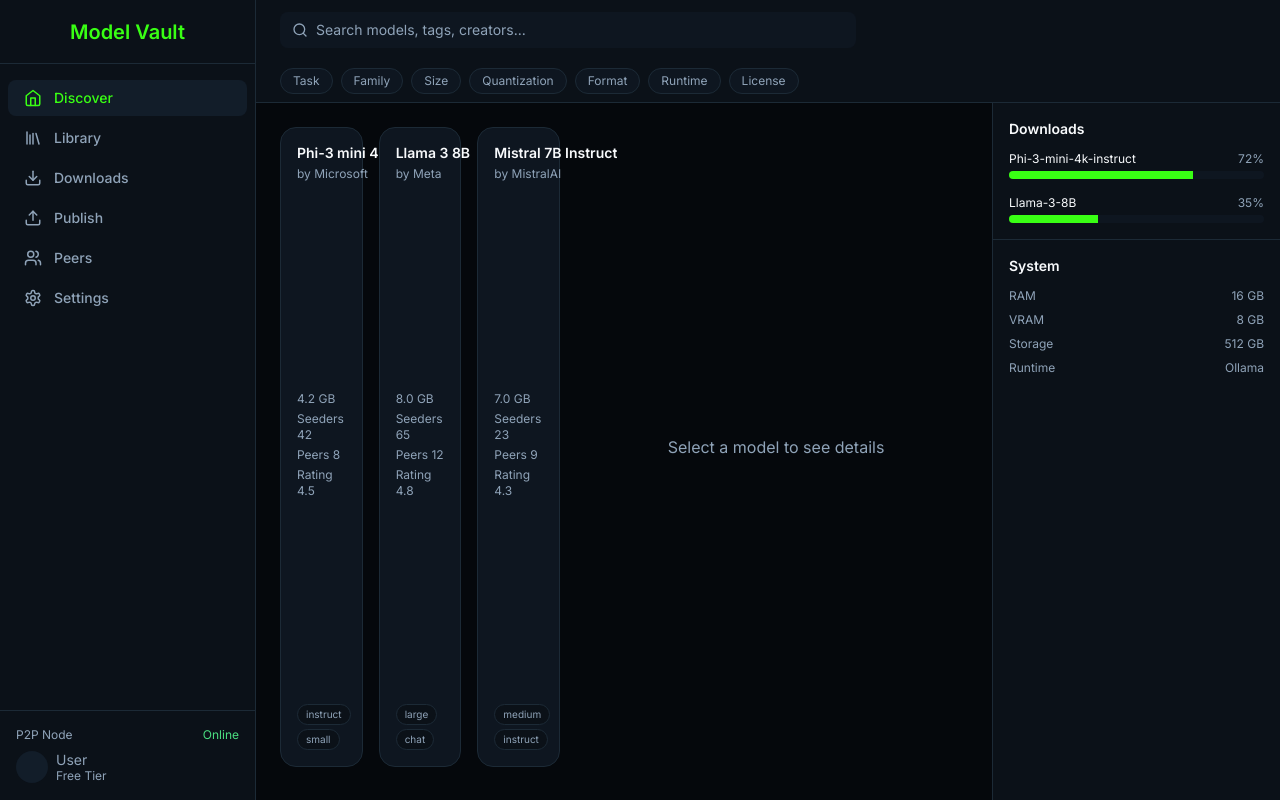
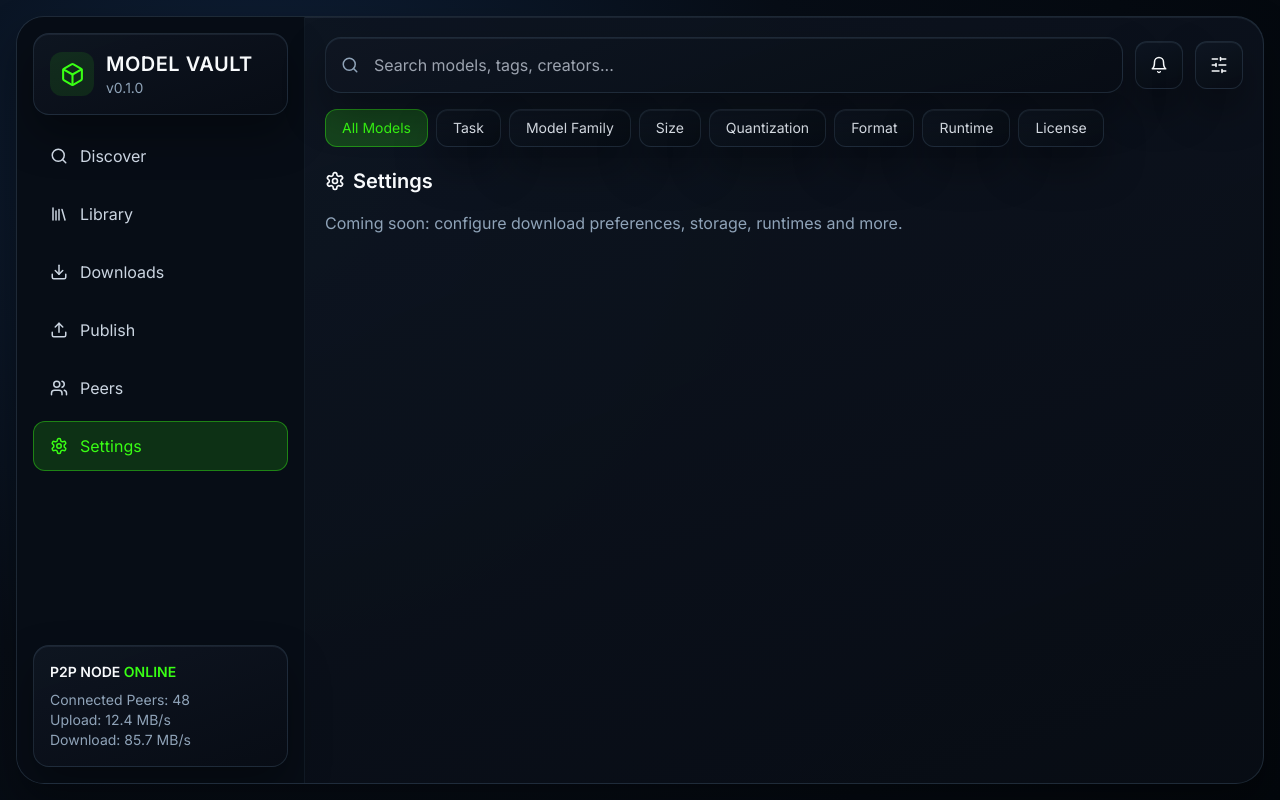
Before and after one commit to HiveForensics-AI/model-vault-desktop, a React (Vite) app: page /#/settings in a window 1280 px wide. Built offline with nearby package versions, Linux system fonts and the light colour scheme.

Commit message:
Redesign desktop UI to match reference dark dashboard

```diff
--- a/src/components/layout/AppShell.tsx
+++ b/src/components/layout/AppShell.tsx
@@ -3,27 +3,17 @@
 import TopSearchBar from './TopSearchBar';
 import RightPanel from './RightPanel';
 
-/**
- * AppShell composes the overall layout of the application. It displays a
- * persistent sidebar on the left, a top search bar, the main content in
- * the middle, and an optional right panel for downloads/system info. The
- * layout is responsive and collapses the right panel on smaller screens.
- */
 export default function AppShell({ children }: { children: React.ReactNode }) {
   return (
-    <div className="flex h-screen w-screen overflow-hidden text-text">
-      {/* Sidebar */}
-      <Sidebar />
-      {/* Main column: top search + content + right panel */}
-      <div className="flex flex-col flex-1 bg-bg">
-        {/* Top search bar */}
-        <TopSearchBar />
-        {/* Main content area with scroll */}
-        <div className="flex flex-1 overflow-hidden">
-          {/* Page content scroll area */}
-          <main className="flex-1 overflow-y-auto p-6">{children}</main>
-          {/* Right activity panel: hidden on small screens */}
-          <RightPanel />
+    <div className="h-screen w-screen overflow-hidden bg-transparent text-text p-4">
+      <div className="glass h-full w-full rounded-[28px] overflow-hidden flex">
+        <Sidebar />
+        <div className="flex flex-col flex-1 min-w-0">
+          <TopSearchBar />
+          <div className="flex flex-1 min-h-0">
+            <main className="flex-1 overflow-y-auto p-5">{children}</main>
+            <RightPanel />
+          </div>
         </div>
       </div>
     </div>
--- a/src/components/layout/RightPanel.tsx
+++ b/src/components/layout/RightPanel.tsx
@@ -1,67 +1,23 @@
 import React from 'react';
 
-/**
- * RightPanel renders the download queue and system overview. It sits
- * alongside the main content on large screens and collapses on smaller
- * breakpoints (hidden via CSS). For this prototype, content is static.
- */
 export default function RightPanel() {
-  // Placeholder data for downloads queue
-  const downloads = [
-    {
-      id: '1',
-      name: 'Phi-3-mini-4k-instruct',
-      progress: 0.72,
-    },
-    {
-      id: '2',
-      name: 'Llama-3-8B',
-      progress: 0.35,
-    },
-  ];
   return (
-    <aside className="hidden xl:flex flex-col w-72 border-l border-border bg-panel">
-      {/* Downloads section */}
-      <div className="p-4 border-b border-border">
-          <h3 className="text-sm font-semibold mb-3">Downloads</h3>
-          <div className="space-y-4">
-            {downloads.map((item) => (
-              <div key={item.id} className="space-y-1">
-                <div className="flex justify-between text-xs">
-                  <span className="truncate w-40" title={item.name}>{item.name}</span>
-                  <span className="text-muted">{Math.round(item.progress * 100)}%</span>
-                </div>
-                <div className="w-full h-2 bg-card rounded-full overflow-hidden">
-                  <div
-                    className="h-full bg-primary"
-                    style={{ width: `${item.progress * 100}%` }}
-                  />
-                </div>
+    <aside className="hidden 2xl:flex w-[360px] p-5 border-l border-border/40 bg-[#070d16] overflow-y-auto">
+      <div className="w-full space-y-4">
+        <section className="glass rounded-2xl p-4">
+          <h3 className="font-semibold mb-3">DOWNLOADS</h3>
+          <div className="space-y-3 text-sm">
+            {['Coding Mistral 7B Q4', 'DeepSeek Coder 6.7B', 'Qwen2 7B Instruct Q5'].map((n, i) => (
+              <div key={n} className="rounded-xl bg-slate-900/60 p-3 border border-border/40">
+                <p>{n}</p><p className="text-muted text-xs mt-1">{[68, 32, 0][i]}%</p>
               </div>
             ))}
           </div>
-      </div>
-      {/* System overview section */}
-      <div className="p-4">
-        <h3 className="text-sm font-semibold mb-3">System</h3>
-        <ul className="space-y-2 text-xs text-muted">
-          <li className="flex justify-between">
-            <span>RAM</span>
-            <span>16 GB</span>
-          </li>
-          <li className="flex justify-between">
-            <span>VRAM</span>
-            <span>8 GB</span>
-          </li>
-          <li className="flex justify-between">
-            <span>Storage</span>
-            <span>512 GB</span>
-          </li>
-          <li className="flex justify-between">
-            <span>Runtime</span>
-            <span>Ollama</span>
-          </li>
-        </ul>
+        </section>
+        <section className="glass rounded-2xl p-4">
+          <h3 className="font-semibold mb-3">SYSTEM OVERVIEW</h3>
+          <div className="grid grid-cols-2 gap-3 text-sm"><div>CPU 18%</div><div>RAM 42%</div><div>VRAM 34%</div><div>Storage 23%</div></div>
+        </section>
       </div>
     </aside>
   );
--- a/src/components/layout/Sidebar.tsx
+++ b/src/components/layout/Sidebar.tsx
@@ -1,11 +1,9 @@
 import React from 'react';
-import { NavLink, useLocation } from 'react-router-dom';
-import { Home, Library, Download, Upload, Users, Settings } from 'lucide-react';
+import { NavLink } from 'react-router-dom';
+import { Search, Library, Download, Upload, Users, Settings, Box } from 'lucide-react';
 
-// Define navigation items with labels, icons and target paths. Using a
-// separate constant makes it easy to map over items and add new ones.
 const navItems = [
-  { label: 'Discover', path: '/', icon: Home },
+  { label: 'Discover', path: '/', icon: Search },
   { label: 'Library', path: '/library', icon: Library },
   { label: 'Downloads', path: '/downloads', icon: Download },
   { label: 'Publish', path: '/publish', icon: Upload },
@@ -14,47 +12,22 @@
 ];
 
 export default function Sidebar() {
-  const location = useLocation();
   return (
-    <aside className="hidden lg:flex flex-col w-64 h-full border-r border-border bg-panel">
-      <div className="flex items-center justify-center h-16 border-b border-border">
-        <span className="text-xl font-semibold text-primary">Model Vault</span>
+    <aside className="hidden lg:flex w-72 border-r border-border/50 p-4 flex-col gap-4 bg-[#070d16]">
+      <div className="glass rounded-2xl p-4 flex items-center gap-3">
+        <div className="h-11 w-11 rounded-xl bg-primary/10 text-primary grid place-items-center"><Box size={25} /></div>
+        <div><p className="font-semibold tracking-wide text-xl">MODEL VAULT</p><p className="text-muted text-sm">v0.1.0</p></div>
       </div>
-      <nav className="flex-1 py-4 px-2 space-y-1 overflow-y-auto">
-        {navItems.map((item) => {
-          const Icon = item.icon;
-          const isActive = location.pathname === item.path;
-          return (
-            <NavLink
-              key={item.path}
-              to={item.path}
-              className={({ isActive }) =>
-                `flex items-center gap-3 px-4 py-2 rounded-lg text-sm font-medium transition-colors ${
-                  isActive
-                    ? 'bg-cardHover text-primary'
-                    : 'text-muted hover:bg-cardHover hover:text-primary'
-                }`
-              }
-            >
-              <Icon size={18} />
-              <span>{item.label}</span>
-            </NavLink>
-          );
-        })}
+      <nav className="space-y-2">
+        {navItems.map(({ icon: Icon, ...item }) => (
+          <NavLink key={item.path} to={item.path} className={({ isActive }) => `flex items-center gap-3 px-4 py-3 rounded-xl border transition ${isActive ? 'bg-primary/15 border-primary/40 text-primary' : 'border-transparent text-slate-300 hover:bg-slate-800/40'}`}>
+            <Icon size={18} />{item.label}
+          </NavLink>
+        ))}
       </nav>
-      {/* Bottom status section */}
-      <div className="p-4 border-t border-border space-y-2">
-        <div className="flex items-center justify-between text-xs text-muted">
-          <span>P2P Node</span>
-          <span className="text-green-400">Online</span>
-        </div>
-        <div className="flex items-center gap-2 text-sm text-muted">
-          <div className="h-8 w-8 rounded-full bg-cardHover" />
-          <div>
-            <p className="leading-tight">User</p>
-            <p className="text-xs text-muted">Free Tier</p>
-          </div>
-        </div>
+      <div className="mt-auto glass rounded-2xl p-4 text-sm text-muted">
+        <p className="text-text font-semibold mb-2">P2P NODE <span className="text-primary">ONLINE</span></p>
+        <p>Connected Peers: 48</p><p>Upload: 12.4 MB/s</p><p>Download: 85.7 MB/s</p>
       </div>
     </aside>
   );
--- a/src/components/layout/TopSearchBar.tsx
+++ b/src/components/layout/TopSearchBar.tsx
@@ -1,50 +1,20 @@
 import React from 'react';
-import { Search } from 'lucide-react';
+import { Search, Bell, SlidersHorizontal } from 'lucide-react';
 
-/**
- * TopSearchBar displays a global search field and a row of filter pills. The
- * component does not manage state directly; parent pages can hook into
- * onChange or use Zustand stores for search and filter values. It still
- * provides a responsive layout that collapses elegantly on smaller
- * screens.
- */
 export default function TopSearchBar() {
-  const filters = [
-    'Task',
-    'Family',
-    'Size',
-    'Quantization',
-    'Format',
-    'Runtime',
-    'License',
-  ];
+  const filters = ['All Models', 'Task', 'Model Family', 'Size', 'Quantization', 'Format', 'Runtime', 'License'];
   return (
-    <div className="border-b border-border bg-panel">
-      <div className="flex items-center gap-4 px-6 py-3">
-        {/* Search box */}
-        <div className="relative flex-1 max-w-xl">
-          <Search
-            size={16}
-            className="absolute left-3 top-1/2 -translate-y-1/2 text-muted"
-          />
-          <input
-            type="text"
-            placeholder="Search models, tags, creators..."
-            className="w-full bg-card rounded-lg py-2 pl-9 pr-3 text-sm text-text placeholder-muted focus:outline-none focus:ring-2 focus:ring-primary/50"
-          />
+    <div className="px-5 pt-5">
+      <div className="flex items-center gap-3">
+        <div className="relative flex-1">
+          <Search size={18} className="absolute left-4 top-1/2 -translate-y-1/2 text-muted" />
+          <input className="w-full h-14 rounded-2xl glass pl-12 pr-4 text-base" placeholder="Search models, tags, creators..." />
         </div>
-        {/* Optional action buttons can be added here */}
+        <button className="glass h-12 w-12 rounded-xl grid place-items-center"><Bell size={18} /></button>
+        <button className="glass h-12 w-12 rounded-xl grid place-items-center"><SlidersHorizontal size={18} /></button>
       </div>
-      {/* Filter pills */}
-      <div className="flex flex-wrap items-center gap-2 px-6 py-2">
-        {filters.map((filter) => (
-          <button
-            key={filter}
-            className="px-3 py-1 text-xs rounded-full bg-card hover:bg-cardHover border border-border text-muted hover:text-primary transition-colors"
-          >
-            {filter}
-          </button>
-        ))}
+      <div className="flex flex-wrap gap-2 mt-4">
+        {filters.map((f, i) => <button key={f} className={`px-4 py-2 rounded-xl border text-sm ${i === 0 ? 'bg-primary/20 border-primary/40 text-primary' : 'glass border-border/30 text-slate-200'}`}>{f}</button>)}
       </div>
     </div>
   );
--- a/src/index.css
+++ b/src/index.css
@@ -2,10 +2,28 @@
 @tailwind components;
 @tailwind utilities;
 
-/* Apply our custom fonts globally. */
+:root {
+  color-scheme: dark;
+}
+
 body {
   font-family: 'Inter', sans-serif;
+  margin: 0;
+  min-height: 100vh;
+  background: radial-gradient(circle at 20% 20%, #0e1f37 0%, #070d16 45%, #03070c 100%);
+  color: #e6edf7;
 }
-.mono {
-  font-family: 'JetBrains Mono', monospace;
+
+#root {
+  min-height: 100vh;
 }
+
+.glass {
+  background: linear-gradient(160deg, rgba(15, 22, 34, 0.92), rgba(8, 13, 21, 0.95));
+  border: 1px solid rgba(68, 89, 110, 0.35);
+  box-shadow: inset 0 1px 0 rgba(149, 174, 204, 0.1), 0 20px 40px rgba(0, 0, 0, 0.35);
+}
+
+.glow {
+  box-shadow: 0 0 0 1px rgba(38, 255, 108, 0.4), 0 0 32px rgba(38, 255, 108, 0.12);
+}
--- a/src/pages/DiscoverPage.tsx
+++ b/src/pages/DiscoverPage.tsx
@@ -1,30 +1,28 @@
 import React from 'react';
+import { Flame } from 'lucide-react';
 import { mockModels } from '@/lib/mockData';
 import ModelCard from '@/components/models/ModelCard';
 import ModelDetailPanel from '@/components/models/ModelDetailPanel';
 
-/**
- * DiscoverPage is the home screen. It lists available models and
- * displays details when a model is selected. The grid layout adjusts
- * based on screen size. On large screens, the detail panel sits beside
- * the grid; on smaller screens it moves below.
- */
 export default function DiscoverPage() {
   return (
-    <div className="flex flex-col xl:flex-row gap-6">
-      {/* Model list */}
-      <div className="flex-1 grid grid-cols-1 sm:grid-cols-2 xl:grid-cols-3 gap-4">
-        {mockModels.map((model) => (
+    <div className="space-y-4">
+      <div className="flex items-center justify-between px-1">
+        <h2 className="text-3xl font-semibold flex items-center gap-2"><Flame className="text-primary" /> Featured Models</h2>
+        <button className="text-primary">View all</button>
+      </div>
+      <div className="grid grid-cols-1 xl:grid-cols-4 gap-4">
+        {mockModels.slice(0, 4).map((model) => (
           <ModelCard key={model.id} model={model} />
         ))}
       </div>
-      {/* Detail panel on large screens */}
-      <div className="hidden xl:block xl:w-96 h-[calc(100vh-10rem)] sticky top-0">
+      <div className="grid grid-cols-1 xl:grid-cols-[1fr_320px] gap-4">
         <ModelDetailPanel />
-      </div>
-      {/* On smaller screens, show detail panel below */}
-      <div className="block xl:hidden mt-4">
-        <ModelDetailPanel />
+        <div className="space-y-4">
+          <button className="w-full py-5 text-3xl rounded-2xl bg-primary text-black font-semibold glow">⬇ Download</button>
+          <button className="w-full py-4 rounded-2xl glass">Add to Library</button>
+          <button className="w-full py-4 rounded-2xl glass">Share</button>
+        </div>
       </div>
     </div>
   );
```
Also changed, not shown: src/main.tsx (+3 -4 lines).
